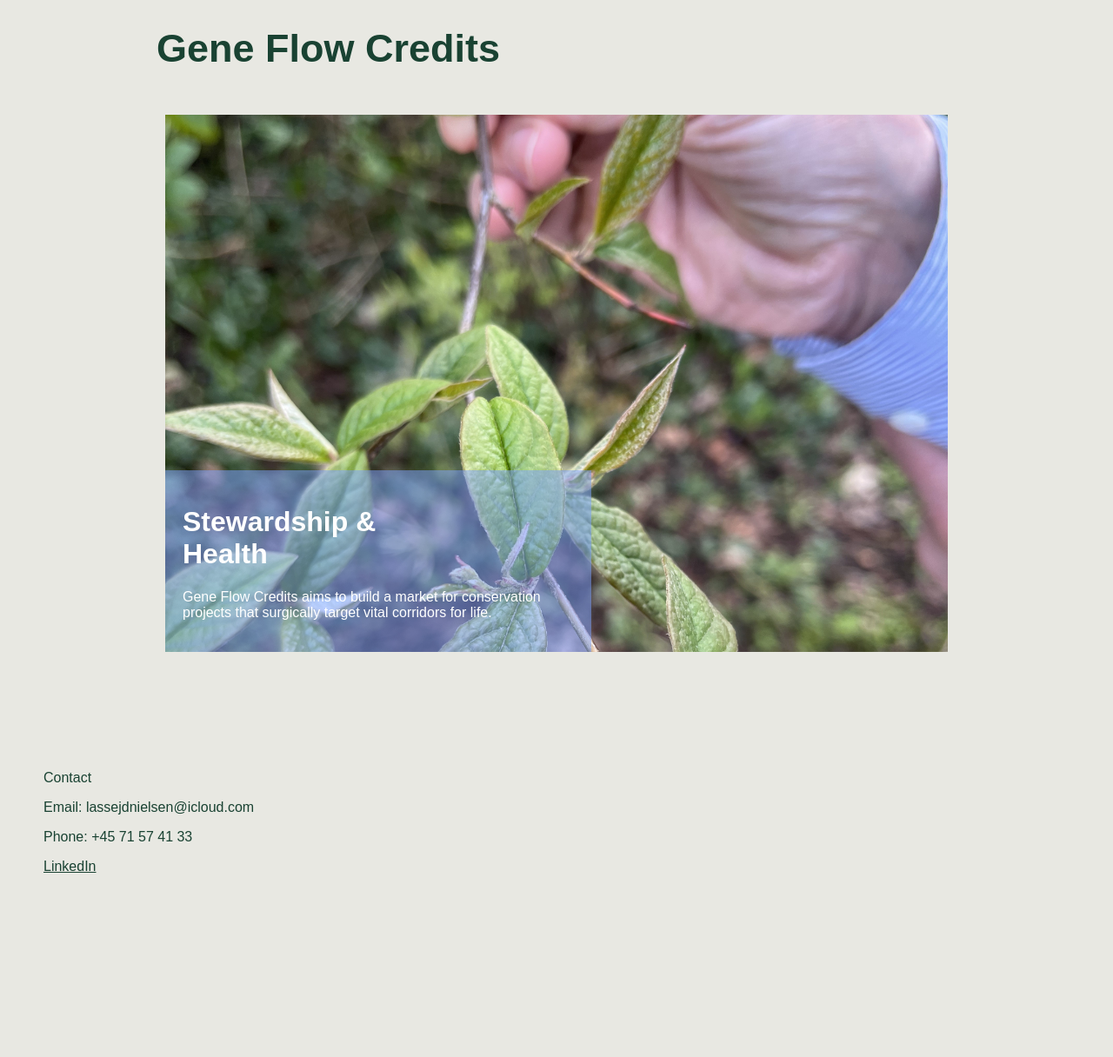
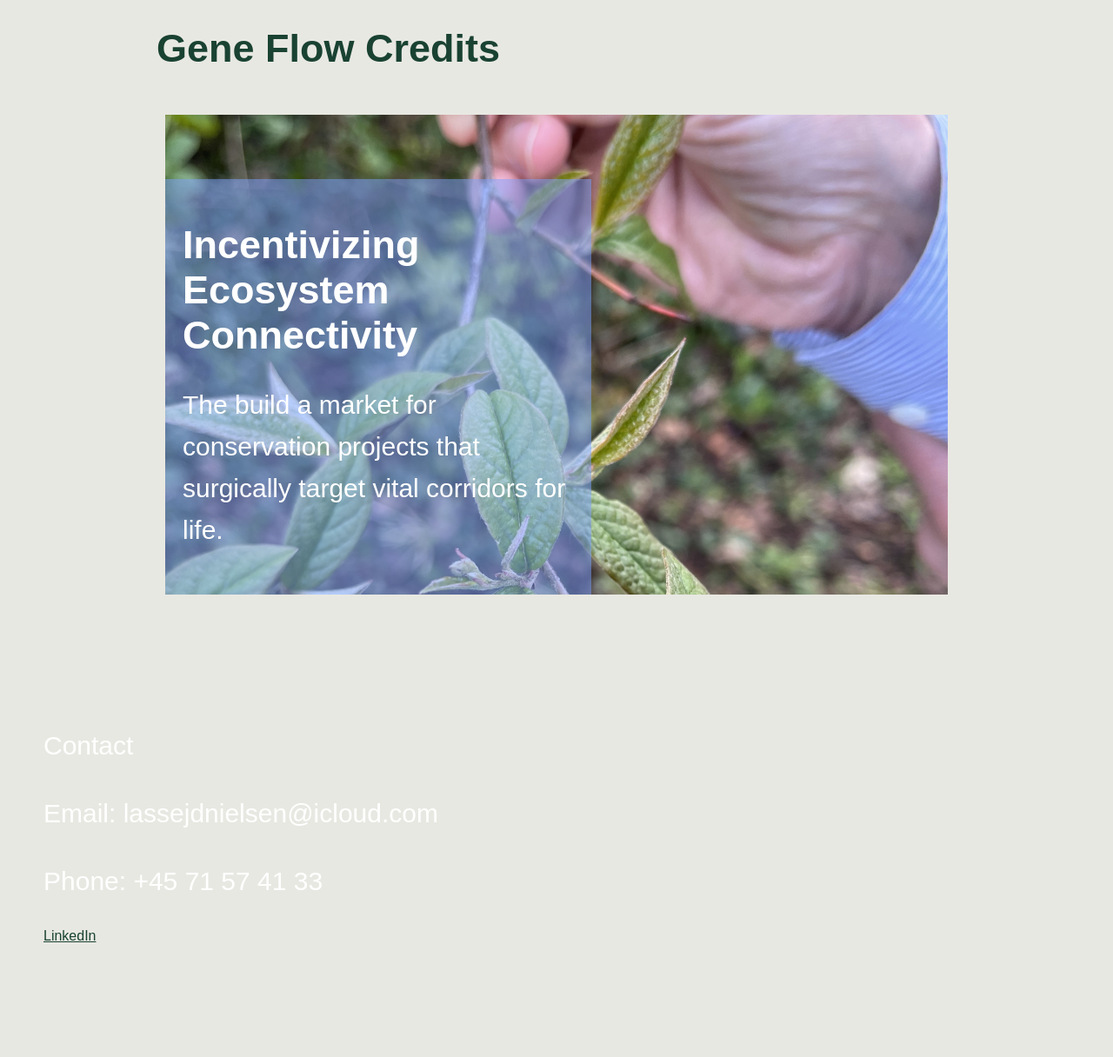
Before and after one commit to ljdnielsen/environmentalresearch-tech.github.io, a Jekyll site: the page built from README.md, in a window 1280 px wide. Shown: the whole page at 87% size. Built offline with Jekyll 4.4.1, drawn with Linux system fonts in a browser that asks for light colours; our own code applies the rules of GitHub Pages for plain Markdown files; before the commit the page ends 1122 px from its top, so only the background shows below that.

Commit message:
main page adjustments

```diff
--- a/_layouts/default.html
+++ b/_layouts/default.html
@@ -58,6 +58,15 @@
             text-decoration: underline;
             color: #194232;
         }
+        h1 {
+            color: white;
+            font-size: 45px;
+        }
+        p {
+            color: white;
+            font-size: 30px;
+            line-height: 1.6;
+        }
     </style>
 </head>
 <body>
@@ -67,11 +76,11 @@
         </div>
     </header>
     <div class="image-container">
-        <img src="/docs/images/branch.jpg" alt="Descriptive Alt Text">
+        <img src="/docs/images/branch3.jpg" alt="Descriptive Alt Text">
         <div class="text-overlay">
-            <h1>Stewardship &<br>
-                Health</h1>
-            <p>Gene Flow Credits aims to build a market for conservation projects that surgically target vital corridors for life.</p>
+            <h1>Incentivizing<br>
+                Ecosystem Connectivity</h1>
+            <p>The build a market for conservation projects that surgically target vital corridors for life.</p>
         </div>
     </div>
     <footer>
```
Also changed, not shown: docs/images/branch2.jpg (added), docs/images/branch3.jpg (added).
